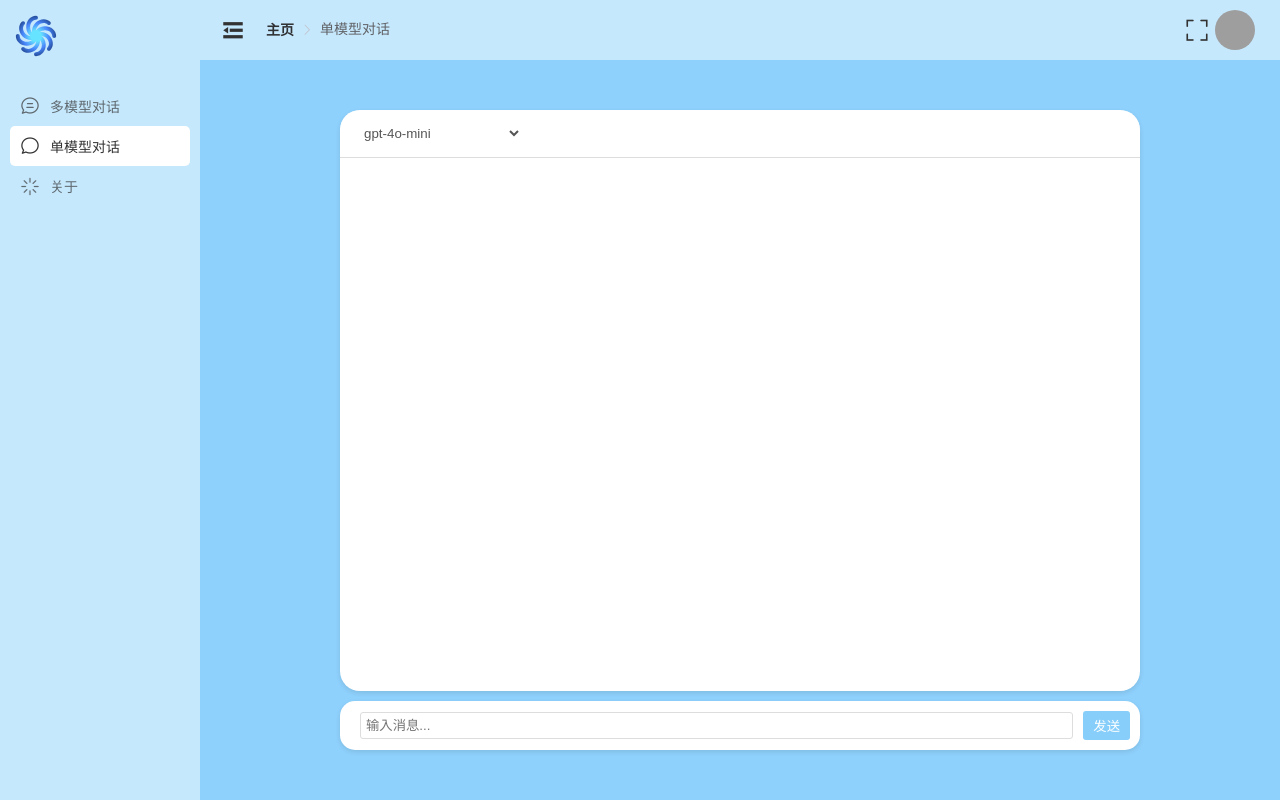
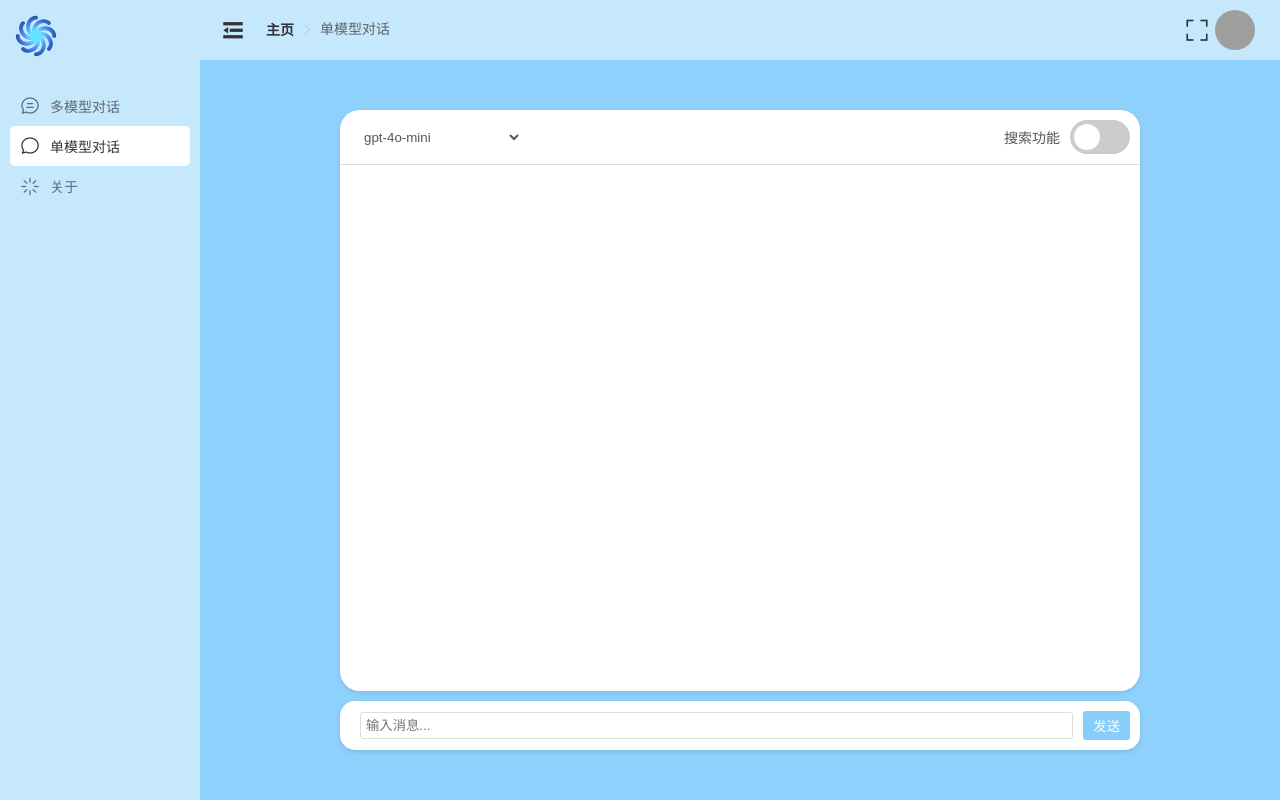
Before and after one commit to zhanghxiao/LLMSTALKS, a Vue app in the folder vue/: page /single-model in a window 1280 px wide. Built offline with nearby package versions, Linux system fonts and the light colour scheme; grey boxes are pictures that could not be loaded.

Commit message:
Update SingleModelChat.vue
尝试增加联网搜索

```diff
--- a/vue/src/views/manager/SingleModelChat.vue
+++ b/vue/src/views/manager/SingleModelChat.vue
@@ -6,12 +6,26 @@
                     <select v-model="selectedModel">
                         <option v-for="model in models" :key="model" :value="model">{{ model }}</option>
                     </select>
+                    <div class="search-toggle">
+                        <span>搜索功能</span>
+                        <label class="switch">
+                            <input type="checkbox" v-model="isSearchEnabled" @change="toggleSearch">
+                            <span class="slider round"></span>
+                        </label>
+                    </div>
                 </div>
                 <div class="chat-body">
                     <div v-for="message in messages" :key="message.id" :class="['message', message.role]">
                         <div class="content">
                             <MarkdownRenderer :content="message.content" />
                         </div>
+                        <details v-if="message.searchResults" class="search-results">
+                            <summary>点击查看搜索结果</summary>
+                            <div v-for="result in message.searchResults" :key="result.href" class="search-result-item">
+                                <h3><a :href="result.href" target="_blank">{{ result.title }}</a></h3>
+                                <p>{{ result.body }}</p>
+                            </div>
+                        </details>
                     </div>
                 </div>
             </div>
@@ -36,7 +50,9 @@ export default {
             userInput: '',
             messages: [],
             models: this.getModelsFromEnv(),
-            selectedModel: 'gpt-4o-mini' // 默认选择的模型
+            selectedModel: 'gpt-4o-mini',
+            isSearchEnabled: false,
+            SEARCH_API_URL: 'https://mistpe-search.hf.space/search'
         };
     },
     methods: {
@@ -53,6 +69,12 @@ export default {
                 chatWindow.style.height = `${windowHeight - chatWindowOffsetTop - inputContainerHeight}px`;
             }
         },
+        toggleSearch() {
+            const toggleMessage = this.isSearchEnabled
+                ? "搜索功能已开启，我现在可以上网查资料啦！😎"
+                : "搜索功能已关闭，接下来就看我自由发挥了";
+            this.messages.push({ id: Date.now(), role: 'system', content: toggleMessage });
+        },
         async sendMessage() {
             if (!this.userInput.trim()) return;
 
@@ -65,6 +87,48 @@ export default {
             this.messages.push(assistantMessage);
 
             try {
+                let aiResponse;
+                if (this.isSearchEnabled) {
+                    const searchResponse = await this.performSearch(userMessageContent);
+                    if (searchResponse.search_results && searchResponse.search_results.length > 0) {
+                        assistantMessage.searchResults = searchResponse.search_results;
+                        const summaryPrompt = `基于以下搜索结果回答用户的问题：
+搜索结果：${JSON.stringify(searchResponse.search_results)}
+用户问题：${userMessageContent}`;
+                        aiResponse = await this.getAIResponse(summaryPrompt);
+                    } else {
+                        aiResponse = "抱歉，我没有找到相关的搜索结果。让我试试直接回答你的问题。";
+                    }
+                } else {
+                    aiResponse = await this.getAIResponse(userMessageContent);
+                }
+
+                assistantMessage.content = aiResponse;
+                this.$forceUpdate();
+
+                // 保持最多6组上下文
+                if (this.messages.length > 12) {
+                    this.messages = this.messages.slice(-12);
+                }
+            } catch (error) {
+                console.error('Error:', error);
+                assistantMessage.content = '对不起，我无法处理您的请求。';
+            }
+        },
+        async performSearch(query) {
+            const response = await fetch(this.SEARCH_API_URL, {
+                method: 'POST',
+                headers: {
+                    'Content-Type': 'application/json'
+                },
+                body: JSON.stringify({
+                    question: query,
+                    api_key: process.env.VUE_APP_API_KEY
+                })
+            });
+            return await response.json();
+        },
+        async getAIResponse(prompt) {
             const response = await fetch(
                 `${process.env.VUE_APP_API_BASE_URL}/v1/chat/completions`,
                 {
@@ -76,7 +140,7 @@ export default {
                     body: JSON.stringify({
                         messages: [
                             { role: 'system', content: `你是一个友善的助手` },
-                                { role: 'user', content: userMessageContent }
+                            { role: 'user', content: prompt }
                         ],
                         stream: true,
                         model: this.selectedModel,
@@ -96,21 +160,17 @@ export default {
                 const chunk = decoder.decode(value, { stream: true });
                 const lines = chunk.split('\n').filter(line => line.trim());
                 for (const line of lines) {
-                        if (line === 'data: [DONE]') return;
+                    if (line === 'data: [DONE]') return result;
                     if (line.startsWith('data: ')) {
                         const data = JSON.parse(line.slice(6));
                         if (data.choices[0].delta && data.choices[0].delta.content) {
                             result += data.choices[0].delta.content;
-                                assistantMessage.content = result;
-                                this.$forceUpdate();
                         }
                     }
                 }
             }
-            } catch (error) {
-                console.error('Error:', error);
-                assistantMessage.content = '对不起，我无法处理您的请求。';
-            }
+
+            return result;
         }
     },
     mounted() {
@@ -206,27 +266,26 @@ export default {
 
 .message {
     display: flex;
+    flex-direction: column;
     margin: 5px 0;
     max-width: 100%;
 }
 
 .user {
-    justify-content: flex-end;
+    align-items: flex-end;
 }
 
 .assistant {
-    justify-content: flex-start;
+    align-items: flex-start;
 }
 
 .content {
-    padding: 1px;
-    padding-left: 10px;
-    padding-right: 10px;
+    padding: 10px;
     border-radius: 13px;
     word-wrap: break-word;
     white-space: normal;
-    max-width: 100%;
-    line-height: 1.1;
+    max-width: 80%;
+    line-height: 1.4;
 }
 
 .user .content {
@@ -236,8 +295,107 @@ export default {
 }
 
 .assistant .content {
-    background-color: #e0f7fa;
+    background-color: #f0f0f0;
     color: #505050;
     border-bottom-left-radius: 4px;
 }
+
+.search-toggle {
+    display: flex;
+    align-items: center;
+}
+
+.switch {
+    position: relative;
+    display: inline-block;
+    width: 60px;
+    height: 34px;
+    margin-left: 10px;
+}
+
+.switch input {
+    opacity: 0;
+    width: 0;
+    height: 0;
+}
+
+.slider {
+    position: absolute;
+    cursor: pointer;
+    top: 0;
+    left: 0;
+    right: 0;
+    bottom: 0;
+    background-color: #ccc;
+    transition: .4s;
+}
+
+.slider:before {
+    position: absolute;
+    content: "";
+    height: 26px;
+    width: 26px;
+    left: 4px;
+    bottom: 4px;
+    background-color: white;
+    transition: .4s;
+}
+
+input:checked + .slider {
+    background-color: #2196F3;
+}
+
+input:focus + .slider {
+    box-shadow: 0 0 1px #2196F3;
+}
+
+input:checked + .slider:before {
+    transform: translateX(26px);
+}
+
+.slider.round {
+    border-radius: 34px;
+}
+
+.slider.round:before {
+    border-radius: 50%;
+}
+
+.search-results {
+    margin-top: 10px;
+    background-color: #f9f9f9;
+    border-radius: 5px;
+    padding: 10px;
+}
+
+.search-results summary {
+    cursor: pointer;
+    color: #2196F3;
+}
+
+.search-result-item {
+    margin-top: 10px;
+    border-bottom: 1px solid #eee;
+    padding-bottom: 10px;
+}
+
+.search-result-item:last-child {
+    border-bottom: none;
+}
+
+.search-result-item h3 {
+    margin: 0;
+    font-size: 1em;
+}
+
+.search-result-item a {
+    color: #1a0dab;
+    text-decoration: none;
+}
+
+.search-result-item p {
+    margin: 5px 0 0;
+    font-size: 0.9em;
+    color: #545454;
+}
 </style>
```
Lines whose indentation alone changed are shown as unchanged.
